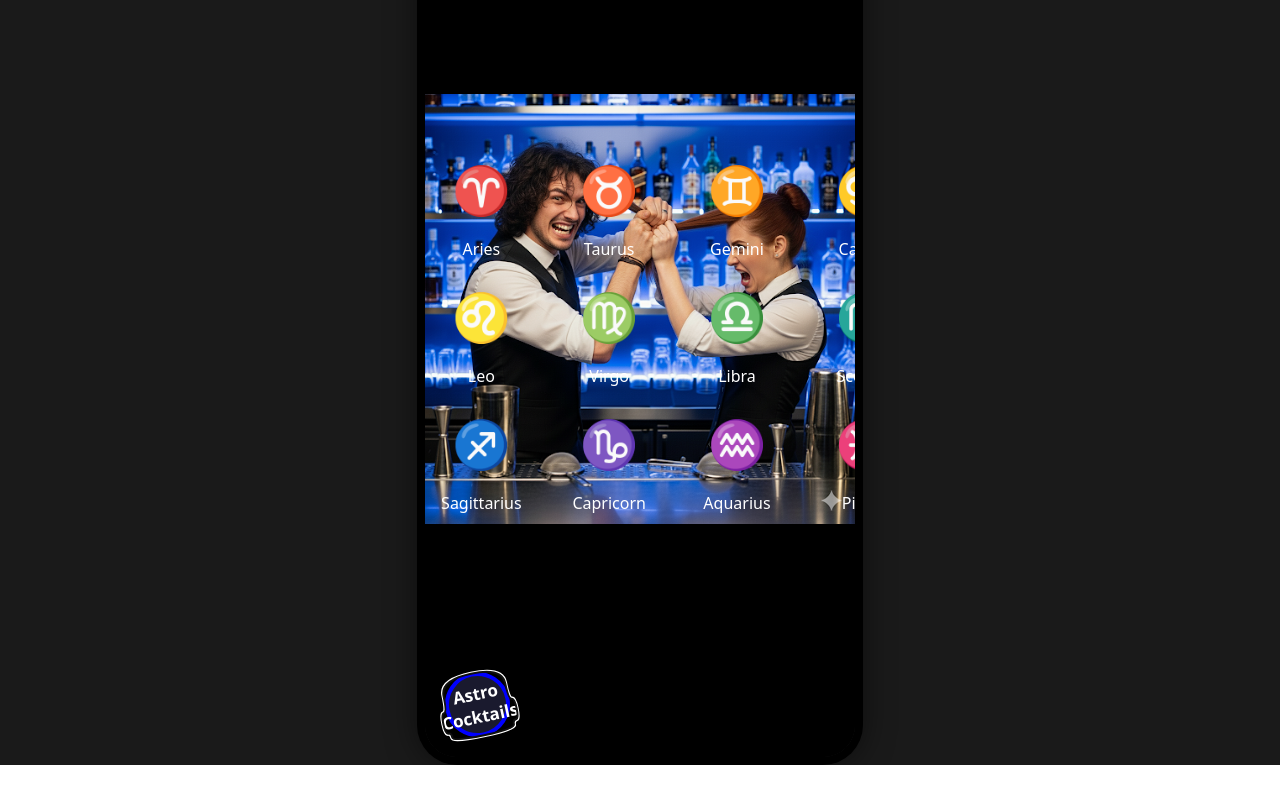
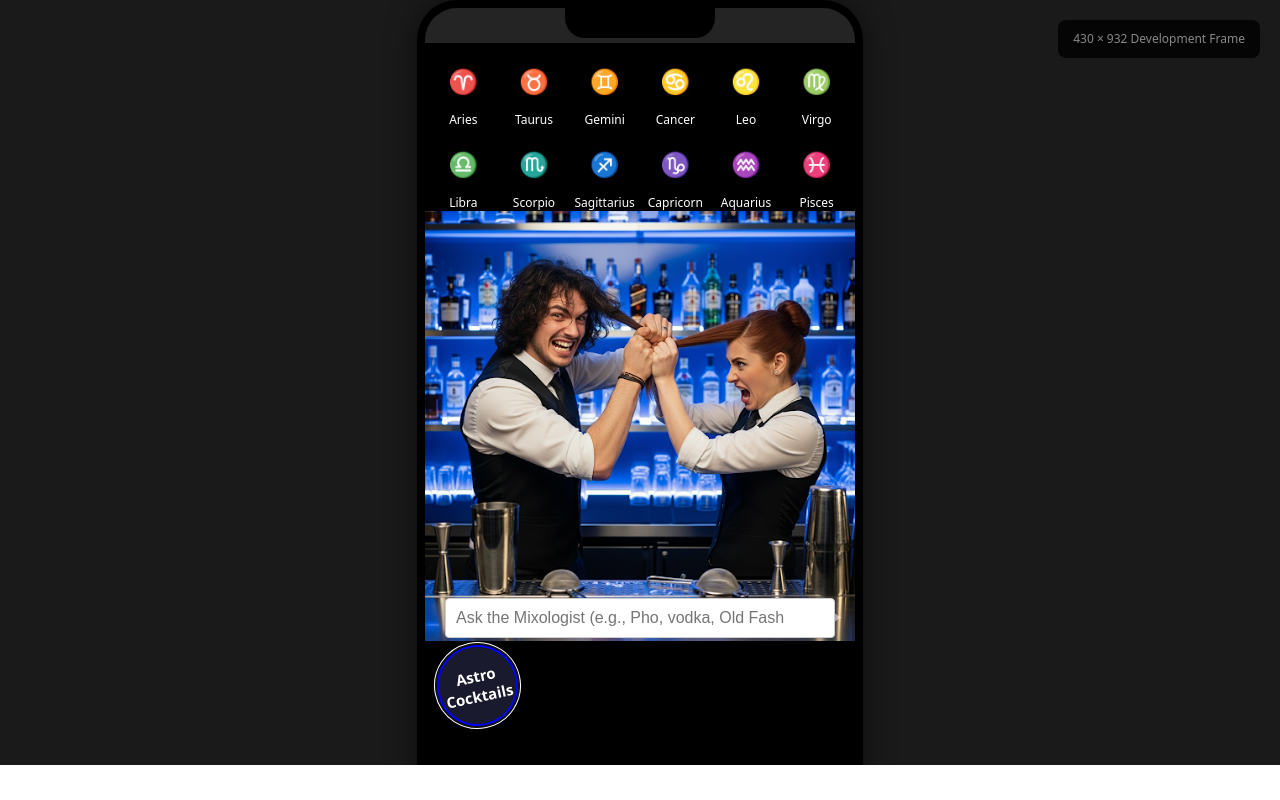
Before and after one commit to Gia4a/Prototype, a React (Vite) app in the folder frontend/: page / in a window 1280 px wide. Both pictures are taken after a click on the button "Astro Cocktails". Built offline with nearby package versions, Linux system fonts and the light colour scheme; no server answers.

Commit message:
mf final

```diff
--- a/frontend/src/App.css
+++ b/frontend/src/App.css
@@ -4,7 +4,7 @@
 
 .app-container {
   position: relative;
-  height: 100%;
+  height: 100vh;
   width: 100%;
   overflow: hidden;
   background-color: #000;
@@ -27,7 +27,7 @@
   position: static;
   width: 100%;
   height: auto;
-  max-height: 100%;
+  max-height: 100vh;
   object-fit: contain;
   object-position: center center;
   display: block;
@@ -37,9 +37,9 @@
 .overlay-search {
   position: absolute;
   left: 50%;
-  top: 50px;
+  bottom: 150px;
   transform: translateX(-50%);
-  width: min(380px, 90%);
+  width: min(430px, 100%);
   display: flex;
   justify-content: center;
   align-items: center;
@@ -49,22 +49,22 @@
 /* Daily horoscope button container - positioned below the notch */
 .daily-horoscope-container {
   position: absolute;
-  left: 20px;
-  bottom: 20px;
+  left: 10px;
+  bottom: 80px;
   z-index: 1002;
 }
 
 /* Circular button styling */
 .daily-horoscope-button {
-  width: 65px;
-  height: 65px;
+  width: 85px;
+  height: 85px;
   border-radius: 50%;
   background-color: #1a1a2e;
   color: white;
   display: flex;
   align-items: center;
   justify-content: center;
-  font-size: 17px;
+  font-size: 15px;
   font-weight: bold;
   box-shadow: 0 4px 6px rgba(0, 0, 0, 0.1);
   transition: transform 0.2s;
@@ -78,16 +78,66 @@
   background-color: #333;
 }
 
-/* Horoscope grid container - positioned within ViewportFrame */
+/* Horoscope grid container - positioned at top of mobile frame */
 .horoscope-grid-container {
   position: absolute;
-  top: 50%;
+  top: 0px; /* Position below the notch area */
   left: 50%;
-  transform: translate(-50%, -50%);
+  transform: translateX(-50%);
   z-index: 1010;
-  width: 380px;
-  height: 320px;
+  width: 100%; /* Use percentage for responsive width */
+  max-width: 430px; /* Max width for larger screens */
   box-sizing: border-box;
+  padding: 5px;
+}
+
+/* Horoscope grid styling - 2 rows of 6 */
+.horoscope-grid {
+  display: grid;
+  grid-template-columns: repeat(6, 1fr);
+  grid-template-rows: repeat(2, 1fr);
+  gap: 4px;
+  width: 100%;
+}
+
+/* Individual horoscope sign container */
+.horoscope-sign-container {
+  display: flex;
+  flex-direction: column;
+  align-items: center;
+  justify-content: center;
+}
+
+/* Sign button styling - smaller for 6 columns */
+.horoscope-sign-button {
+  width: 65px;
+  height: 65px;
+  background: transparent;
+  border-radius: 50%;
+  border: none;
+  display: flex;
+  align-items: center;
+  justify-content: center;
+  color: white;
+  font-size: 24px;
+  font-weight: bold;
+  box-shadow: none;
+  transition: transform 0.2s;
+  cursor: pointer;
+}
+
+.horoscope-sign-button:hover {
+  transform: scale(1.1);
+}
+
+/* Sign name styling - smaller text */
+.horoscope-sign-name {
+  margin-top: 0px;
+  font-size: 12px;
+  font-weight: 500;
+  color: white;
+  text-align: center;
+  line-height: 1.2;
 }
 
 /* Loading spinner */
@@ -120,22 +170,22 @@
 @keyframes disappear-to-button {
   0% {
     opacity: 1;
-    transform: scale(1) translate(0, 0);
+    transform: translateX(-50%) scale(1);
   }
   100% {
     opacity: 0;
-    transform: scale(0.2) translate(50px, -50px);
+    transform: translateX(-50%) scale(0.2);
   }
 }
 
 @keyframes reappear-from-button {
   0% {
     opacity: 0;
-    transform: scale(0.2) translate(50px, -50px);
+    transform: translateX(-50%) scale(0.2);
   }
   100% {
     opacity: 1;
-    transform: scale(1) translate(0, 0);
+    transform: translateX(-50%) scale(1);
   }
 }
 
@@ -167,3 +217,25 @@
   align-items: center;
   justify-content: center;
 }
+
+/* Responsive adjustments for smaller screens */
+@media (max-width: 380px) {
+  .horoscope-grid-container {
+    width: 95%;
+    padding: 8px;
+  }
+
+  .horoscope-grid {
+    gap: 6px;
+  }
+
+  .horoscope-sign-button {
+    width: 40px;
+    height: 40px;
+    font-size: 24px;
+  }
+
+  .horoscope-sign-name {
+    font-size: 10px;
+  }
+}
--- a/frontend/src/components/Horoscope.tsx
+++ b/frontend/src/components/Horoscope.tsx
@@ -202,7 +202,7 @@ class HoroscopeRecipes {
         citrus: "lemon_juice",
         sweetener: "simple_syrup",
         mixer: "soda_water",
-        instructions: ["Add 2oz gin, 1oz lemon juice, 0.5oz simple_syrup to glass with ice", "Top with soda water", "Stir"],
+        instructions: ["Add 2oz gin, 1oz lemon juice, 0.5oz simple syrup to glass with ice", "Top with soda water", "Stir"],
         theme: "Mental expansion"
       },
       air_first_quarter: {
@@ -404,7 +404,6 @@ class HoroscopeRecipes {
 }
 
 const FIREBASE_FUNCTION_URL = "https://us-central1-blind-pig-bar.cloudfunctions.net/getAllRecipesForSign";
-// Updated to use proxy for development and direct URL for production
 
 const HoroscopeGrid = ({ onSignSelect }: { onSignSelect: (sign: AstrologySign) => void }) => {
   const [isAnimating, setIsAnimating] = useState(false);
@@ -415,8 +414,8 @@ const HoroscopeGrid = ({ onSignSelect }: { onSignSelect: (sign: AstrologySign) =
     setTimeout(() => {
       onSignSelect(sign);
       setIsAnimating(false);
-      setIsVisible(false); // Keep the grid hidden after animation
-    }, 500); // Match animation duration
+      setIsVisible(false);
+    }, 500);
   };
 
   return (
@@ -425,53 +424,27 @@ const HoroscopeGrid = ({ onSignSelect }: { onSignSelect: (sign: AstrologySign) =
         <div
           className={`horoscope-grid-container ${isAnimating ? 'disappear' : ''}`}
           onAnimationEnd={() => setIsAnimating(false)}
-          style={{
-            display: 'grid',
-            gridTemplateColumns: 'repeat(4, 1fr)',
-            gap: '15px',
-            width: '100%',
-            maxWidth: '600px',
-            margin: '0 auto',
-          }}
         >
+          <div className="horoscope-grid">
             {ASTROLOGY_SIGNS.map((sign) => (
-            <div
-              key={sign.name}
-              style={{ display: 'flex', flexDirection: 'column', alignItems: 'center' }}
-            >
+              <div key={sign.name} className="horoscope-sign-container">
                 <button
+                  className="horoscope-sign-button"
                   onClick={() => handleSignClick(sign)}
-                style={{
-                  width: '80px',
-                  height: '80px',
-                  background: 'transparent',
-                  borderRadius: '50%',
-                  border: 'none',
-                  display: 'flex',
-                  alignItems: 'center',
-                  justifyContent: 'center',
-                  color: 'white',
-                  fontSize: '47px',
-                  fontWeight: 'bold',
-                  boxShadow: 'none',
-                  transition: 'transform 0.2s',
-                  cursor: 'pointer'
-                }}
                   onMouseOver={(e) => (e.currentTarget.style.transform = 'scale(1.1)')}
                   onMouseOut={(e) => (e.currentTarget.style.transform = 'scale(1)')}
                 >
                   {sign.symbol}
                 </button>
 
-              <span style={{ marginTop: '8px', fontSize: '16px', fontWeight: '500', color: 'white' }}>
+                <span className="horoscope-sign-name">
                   {sign.displayName}
                 </span>
               </div>
             ))}
           </div>
+        </div>
       )}
-
-      {/* Remove CompactHoroscopeCard here; it should be rendered by the parent after result is generated */}
     </>
   );
 };
@@ -487,7 +460,7 @@ interface HoroscopeResult {
   instructions: string;
   theme: string;
   insight: string;
-  planetaryAlignments?: string; // Optional field for planetary alignments
+  planetaryAlignments?: string;
 }
 
 interface HoroscopeProps {
@@ -506,9 +479,8 @@ const Horoscope: React.FC<HoroscopeProps> = ({ onSignSelect, onLoadingChange, on
     if (onLoadingChange) onLoadingChange(true);
 
     try {
-      // Call your Firebase Cloud Function instead of direct Gemini API
       const response = await fetch(FIREBASE_FUNCTION_URL, {
-        method: 'POST', // Ensure POST method is used
+        method: 'POST',
         headers: {
           'Content-Type': 'application/json',
         },
@@ -523,22 +495,11 @@ const Horoscope: React.FC<HoroscopeProps> = ({ onSignSelect, onLoadingChange, on
         throw new Error(`Firebase function error: ${response.status}`);
       }
 
-      // Expect clean JSON response from your Firebase function
       const astrologyData = await response.json();
       console.log('Firebase response:', astrologyData);
 
-      // Your Firebase function should return something like:
-      // {
-      //   moonPhase: "waning_gibbous",
-      //   fourLineIdiom: "Gemini, the moon begins its gentle retreat. Time to harvest what you've carefully sown. Your mercury-blessed journey bears sweet fruit. Gratitude fills the air spaces within.",
-      //   dailyTheme: "Releasing thoughts with mercury influence",
-      //   planetaryAlignments: "Mercury aligns favorably with current lunar energies"
-      // }
-
-      // Get recipe based on moon phase from Firebase response
       const recipe = horoscopeRecipes.getRecipe(sign.name, astrologyData.moonPhase);
 
-      // Create ingredients array from recipe components
       const ingredients = [];
       if (recipe.recipe.base_spirit) ingredients.push(`2oz ${recipe.recipe.base_spirit.replace('_', ' ')}`);
       if (recipe.recipe.mixer) ingredients.push(recipe.recipe.mixer.replace('_', ' '));
--- a/frontend/src/main.tsx
+++ b/frontend/src/main.tsx
@@ -14,7 +14,7 @@ const ViewportFrame: React.FC<{ children: React.ReactNode }> = ({ children }) =>
     fontFamily: 'system-ui, -apple-system, sans-serif',
     margin: 0,
     padding: 0,
-    position: 'relative' // Ensure relative for label positioning
+    //position: 'relative' // Ensure relative for label positioning
   }}>
     <div style={{
       position: 'absolute',
@@ -31,7 +31,7 @@ const ViewportFrame: React.FC<{ children: React.ReactNode }> = ({ children }) =>
     </div>
     <div style={{
       width: '430px',
-      height: '932px',
+      height: '100vh',
       background: '#000',
       borderRadius: '40px',
       padding: '8px',
@@ -39,7 +39,7 @@ const ViewportFrame: React.FC<{ children: React.ReactNode }> = ({ children }) =>
       position: 'relative',
       display: 'flex',
       alignItems: 'center',
-      justifyContent: 'center'
+      justifyContent: 'flex-start',
     }}>
       <div style={{
         width: '100%',
@@ -51,7 +51,7 @@ const ViewportFrame: React.FC<{ children: React.ReactNode }> = ({ children }) =>
         display: 'flex',
         flexDirection: 'column',
         alignItems: 'center',
-        justifyContent: 'center'
+        justifyContent: 'flex-start'
       }}>
         {/* Notch */}
         <div style={{
@@ -75,7 +75,7 @@ const ViewportFrame: React.FC<{ children: React.ReactNode }> = ({ children }) =>
           display: 'flex',
           flexDirection: 'column',
           alignItems: 'center',
-          justifyContent: 'center'
+          justifyContent: 'flex-start'
         }}>
           {children}
         </div>
```
Lines whose indentation alone changed are shown as unchanged.
